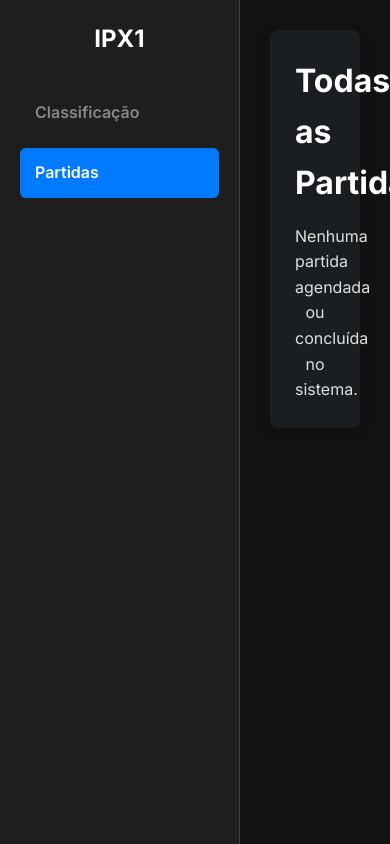
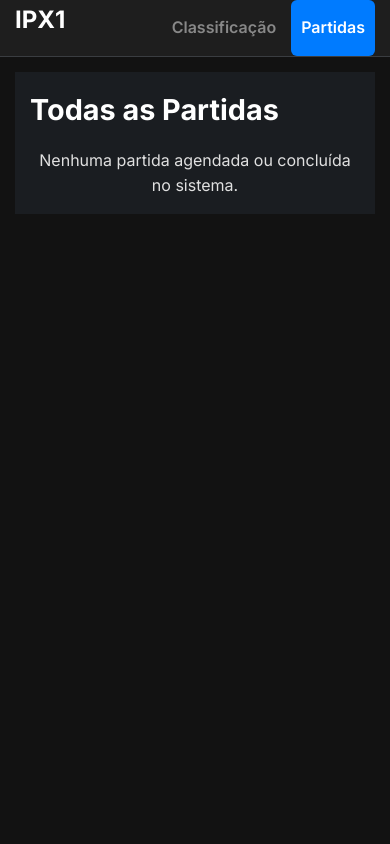
Before and after one commit to jamaralm/ipx1, a Django app: page /matches/ in a window 390 px wide; the page is wider, and only the part inside the window is pictured. Run offline with Django 5.2, Linux system fonts and the light colour scheme; data that the repository does not hold is empty.

Commit message:
chore: setup development enviroment | refactor: make layout responsive for mobile

```diff
--- a/ipx1/urls.py
+++ b/ipx1/urls.py
@@ -1,7 +1,12 @@
 from django.contrib import admin
 from django.urls import path, include
+from django.conf import settings
+from django.conf.urls.static import static
 
 urlpatterns = [
     path('admin/', admin.site.urls),
     path('', include('roundRobin.urls'))
 ]
+
+if settings.DEBUG:
+    urlpatterns += static(settings.MEDIA_URL, document_root=settings.MEDIA_ROOT)
--- a/requirements.txt
+++ b/requirements.txt
@@ -4,11 +4,13 @@ botocore==1.40.55
 dj-database-url==3.0.1
 Django==5.2.7
 django-storages==1.14.6
+dotenv==0.9.9
 gunicorn==23.0.0
 jmespath==1.0.1
 packaging==25.0
 psycopg2-binary==2.9.11
 python-dateutil==2.9.0.post0
+python-dotenv==1.1.1
 s3transfer==0.14.0
 six==1.17.0
 sqlparse==0.5.3
--- a/roundRobin/templates/roundRobin/base.html
+++ b/roundRobin/templates/roundRobin/base.html
@@ -36,7 +36,7 @@
             line-height: 1.6;
         }
 
-        /* --- A Nova Barra Lateral --- */
+        /* --- A Barra Lateral (Desktop) --- */
         .sidebar {
             width: 240px;
             height: 100vh; /* Altura total da tela */
@@ -83,7 +83,7 @@
             color: var(--header-color);
         }
 
-        /* --- O Conteúdo Principal --- */
+        /* --- O Conteúdo Principal (Desktop) --- */
         .content {
             /* Empurra o conteúdo para a direita da barra lateral */
             margin-left: 240px;
@@ -142,6 +142,89 @@
         .player-loser { text-decoration: line-through; opacity: 0.7; }
         .match-scheduled-time { color: var(--accent-color); }
 
+
+        /* ========================================= */
+        /* === INÍCIO DAS REGRAS DE RESPONSIVIDADE === */
+        /* ========================================= */
+        @media (max-width: 768px) {
+
+            /* 1. Transforma a Sidebar em um Header */
+            .sidebar {
+                position: static; /* Deixa de ser fixa */
+                width: 100%;
+                height: auto;
+                border-right: none;
+                border-bottom: 1px solid var(--border-color);
+                padding: 0 15px; /* Ajusta o padding */
+
+                /* Alinha o Logo e a Nav */
+                display: flex;
+                justify-content: space-between;
+                align-items: center;
+            }
+            .sidebar-header {
+                margin-bottom: 0;
+                text-align: left;
+            }
+            .nav-list {
+                display: flex; /* Faz os links ficarem lado a lado */
+            }
+            .nav-list li {
+                margin-bottom: 0;
+                margin-left: 5px;
+            }
+            .nav-list a {
+                padding: 15px 10px; /* Ajusta o padding do link */
+            }
+
+            /* 2. Remove a margem do conteúdo */
+            .content {
+                margin-left: 0; /* Remove a margem da sidebar */
+                padding: 15px;
+            }
+            .container {
+                padding: 15px;
+                border-radius: 0;
+                box-shadow: none;
+            }
+
+            /* 3. Faz a Tabela (Leaderboard) rolar horizontalmente */
+            .table-wrapper {
+                overflow-x: auto; /* A MÁGICA! */
+                -webkit-overflow-scrolling: touch; /* Melhora a rolagem no iOS */
+                border: 1px solid var(--border-color);
+                border-radius: 4px;
+            }
+            /* Força a tabela a não "espremer" as colunas */
+            .table-wrapper table {
+                white-space: nowrap;
+                min-width: 600px; /* Garante que a tabela tenha um tamanho mínimo */
+            }
+            th, td {
+                padding: 10px; /* Diminui o padding em telas menores */
+            }
+            h1 {
+                font-size: 1.8em; /* Diminui o H1 */
+            }
+
+            /* 4. Empilha a Lista de Partidas (Match List) */
+            .match-item {
+                flex-direction: column; /* Empilha os itens */
+                align-items: flex-start; /* Alinha no início */
+                padding: 12px;
+            }
+            .match-players {
+                font-size: 1.1em;
+            }
+            .match-details {
+                text-align: left; /* Alinha à esquerda */
+                width: 100%;
+                margin-top: 10px;
+                padding-top: 10px;
+                border-top: 1px dashed var(--border-color);
+            }
+        }
+
     </style>
 </head>
 <body>
--- a/roundRobin/templates/roundRobin/leaderboard.html
+++ b/roundRobin/templates/roundRobin/leaderboard.html
@@ -6,6 +6,7 @@
     <div class="container">
         <h1>Tabela de Classificação</h1>
 
+        <div class="table-wrapper">
             <table>
                 <thead>
                     <tr>
@@ -42,7 +43,7 @@
 
                 </tbody>
             </table>
-    </div>
+        </div> </div>
 
     <style>
         .rank {
```
Also changed, not shown: docker-compose.yml (added, +40 -0 lines), ipx1/settings.py (+31 -4 lines), .github/workflows/deploy.yml, 1 other file. Lines whose indentation alone changed are shown as unchanged.
